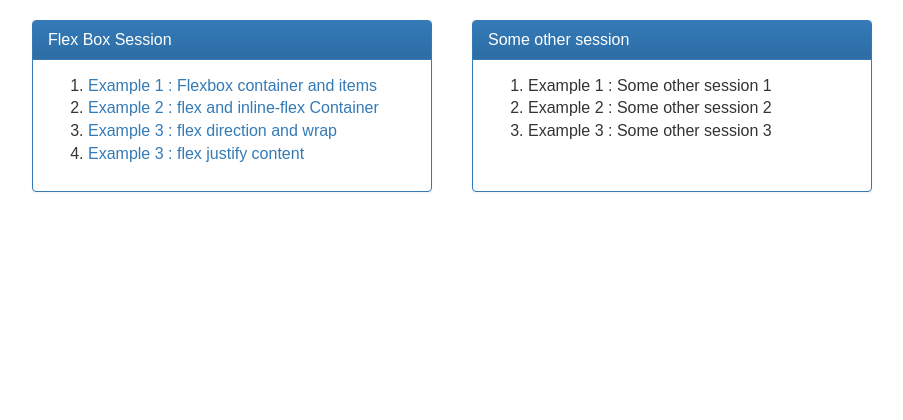
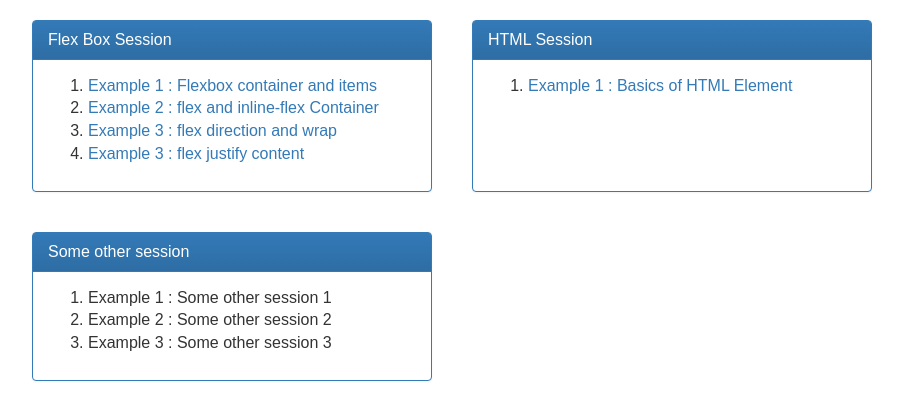
Before and after one commit to saan1984/html-css-session, a plain HTML site: page index.html in a window 1280 px wide. Shown: the whole page, without its empty margins (58-961 px from the left). Drawn offline with nearby package versions, Linux system fonts and the light colour scheme.

Commit message:
html basics

```diff
--- a/index.html
+++ b/index.html
@@ -63,6 +63,23 @@
 
 <div class="panel panel-primary session">
     <div class="panel-heading">
+        <h3 class="panel-title">HTML Session</h3>
+    </div>
+    <div class="panel-body">
+        <ol>
+            <li><a href="https://github.intuit.com/pages/spatel10/html-css-session/html/basics/example1/example.html">
+                Example 1 : Basics of HTML Element
+            </a>
+            </li>
+
+        </ol>
+    </div>
+</div>
+
+
+
+<div class="panel panel-primary session">
+    <div class="panel-heading">
         <h3 class="panel-title">Some other session</h3>
     </div>
     <div class="panel-body">
@@ -74,6 +91,7 @@
     </div>
 </div>
 
+
 <script src="https://ajax.googleapis.com/ajax/libs/jquery/1.11.3/jquery.min.js"></script>
 <script src="https://maxcdn.bootstrapcdn.com/bootstrap/3.3.6/js/bootstrap.min.js"
         integrity="sha384-0mSbJDEHialfmuBBQP6A4Qrprq5OVfW37PRR3j5ELqxss1yVqOtnepnHVP9aJ7xS"
```
